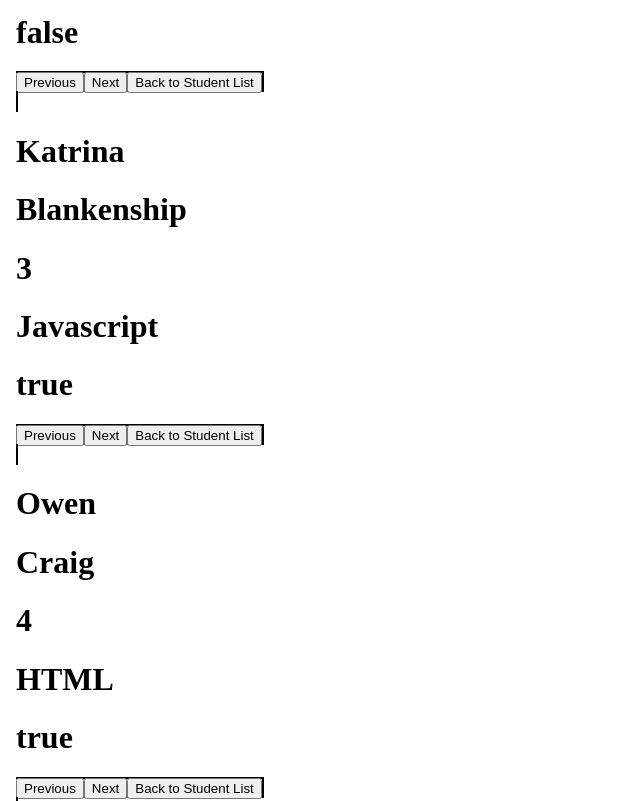
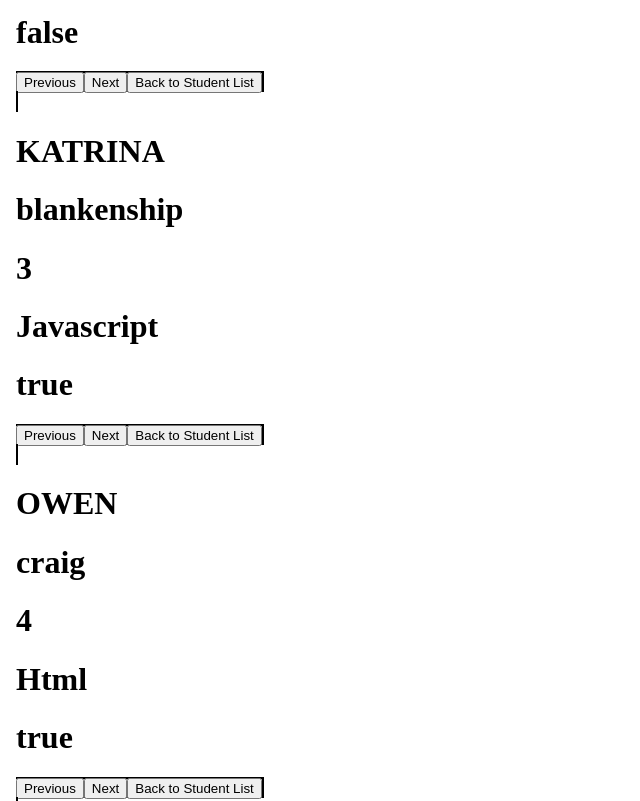
Before and after one commit to LoreOnDough/Carter_Laurendeau_Learning_Angular, an Angular app: page / in a window 1280 px wide. Shown: the part 620-1421 px from the top of the page, without its empty margins (0-640 px from the left). Built offline with nearby package versions, Linux system fonts and the light colour scheme.

Commit message:
added the pipes to studend-list-item.ts

```diff
--- a/src/app/student-list-item/studend-list-item.html
+++ b/src/app/student-list-item/studend-list-item.html
@@ -1,7 +1,7 @@
-<h1>{{item?.firstName}}</h1>
-<h1>{{item?.lastName}}</h1>
+<h1>{{item?.firstName | uppercase}}</h1>
+<h1>{{item?.lastName | lowercase}}</h1>
 <h1>{{item?.id}}</h1>
-<h1>{{item?.favouriteClass}}</h1>
+<h1>{{item?.favouriteClass | titlecase}}</h1>
 <h1>{{item?.isStudent}}</h1>
 <button (click)="goBackward()" [disabled]="currentIndex === 0">Previous</button>
 <button (click)="goForward()" [disabled]="currentIndex === userList.length - 1">Next</button>
```
Also changed, not shown: src/app/student-list-item/studend-list-item.ts (+6 -1 lines).
